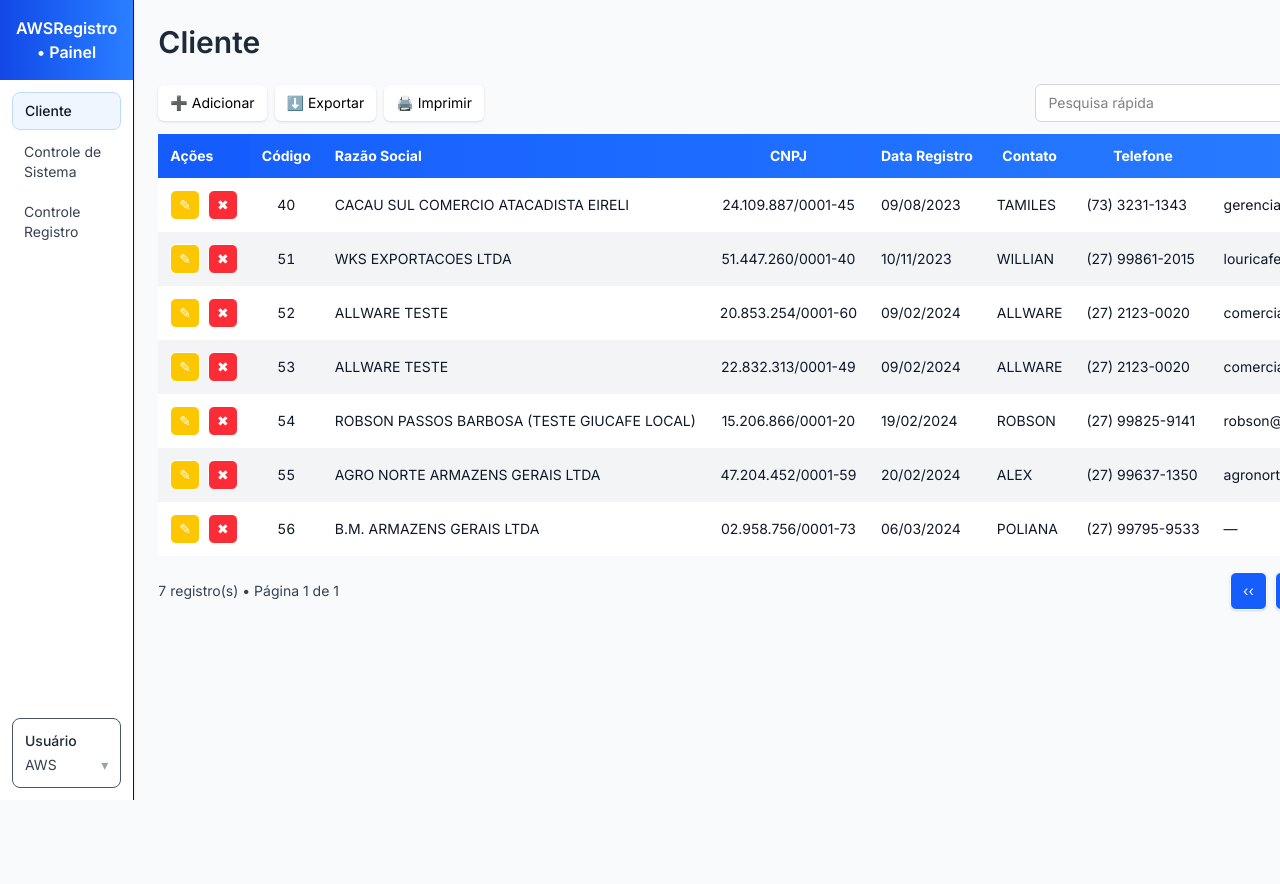
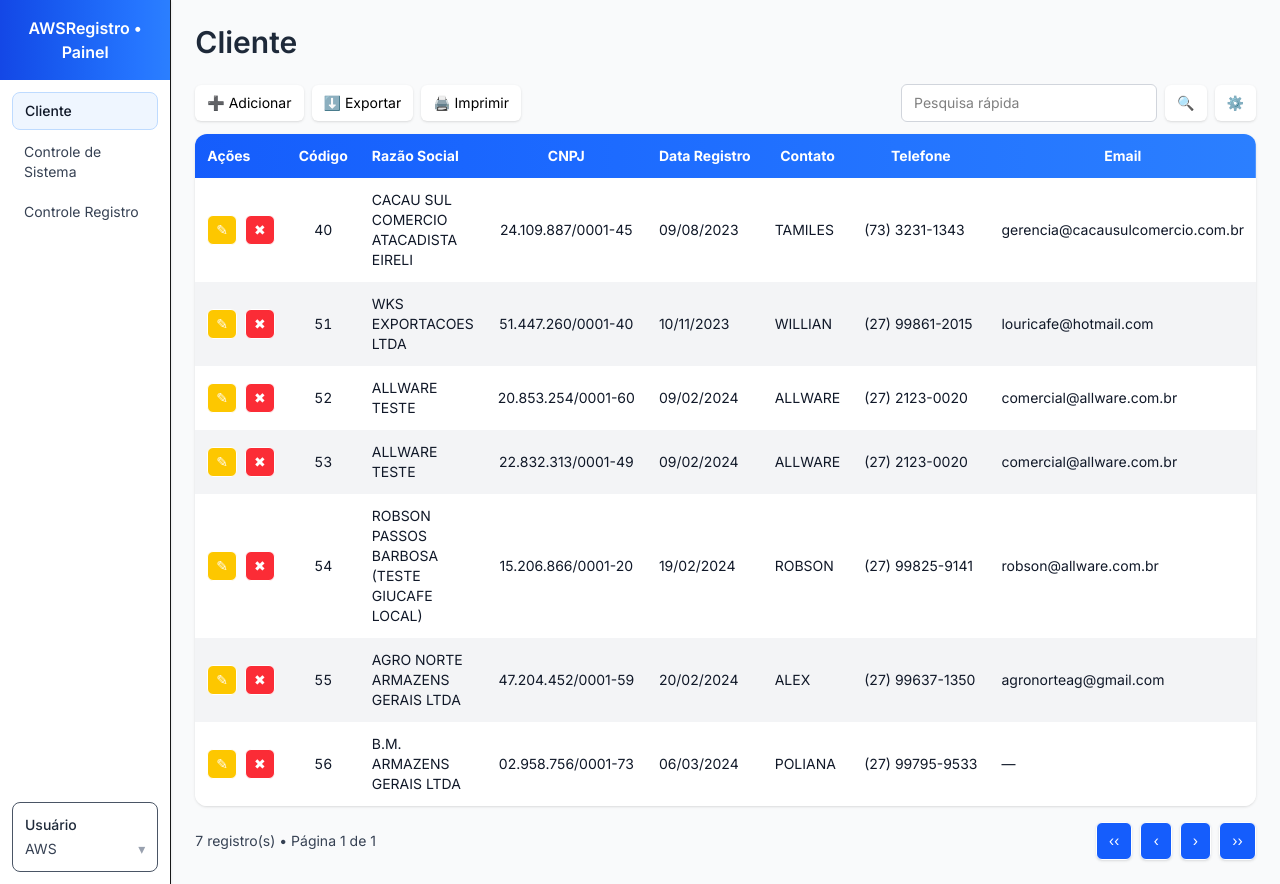
Before and after one commit to justRenzinza/AWSRegistro, a Next.js app: page /clientes in a window 1280 px wide. Before the commit the page ends 800 px from the top, so only its background shows below. Built offline with nearby package versions, Linux system fonts and the light colour scheme.

Commit message:
atualização no clientes

```diff
--- a/app/(pages)/clientes/page.tsx
+++ b/app/(pages)/clientes/page.tsx
@@ -52,8 +52,8 @@ function isValidCNPJ(cnpjRaw: string) {
 	if (cnpj.length !== 14) return false;
 	if (/^(\d)\1{13}$/.test(cnpj)) return false;
 	const calcDV = (base: string) => {
-		const pesos1 = [5,4,3,2,9,8,7,6,5,4,3,2];
-		const pesos2 = [6,5,4,3,2,9,8,7,6,5,4,3,2];
+		const pesos1 = [5, 4, 3, 2, 9, 8, 7, 6, 5, 4, 3, 2];
+		const pesos2 = [6, 5, 4, 3, 2, 9, 8, 7, 6, 5, 4, 3, 2];
 		const arr = base.split("").map(n => parseInt(n, 10));
 		const d1 = 11 - (arr.slice(0, 12).reduce((acc, n, i) => acc + n * pesos1[i], 0) % 11);
 		const dv1 = d1 >= 10 ? 0 : d1;
@@ -86,7 +86,7 @@ export default function ClientesPage() {
 	const [editForm, setEditForm] = useState<Partial<Cliente>>({});
 	const [errors, setErrors] = useState<{ cnpj?: string; email?: string }>({});
 
-	/* busca (código, razão social, cnpj, data, contato, telefone, email) */
+	/* busca */
 	const filtered = useMemo<Cliente[]>(() => {
 		const q = query.trim().toLowerCase();
 		let data = rows.filter((r) =>
@@ -257,7 +257,10 @@ export default function ClientesPage() {
 						<button
 							className="rounded-md border px-3 py-2 text-sm shadow transition-transform hover:scale-105"
 							onClick={() => setOpenSidebar(true)}
-							aria-label="Abrir menu">☰</button>
+							aria-label="Abrir menu"
+						>
+							☰
+						</button>
 						<div className="ml-1 font-semibold">AWSRegistro | Painel</div>
 					</div>
 
@@ -285,59 +288,31 @@ export default function ClientesPage() {
 							</div>
 						</div>
 
-						{/* TABELA — scroll só aqui; sticky apenas no md+ */}
-<div className="-mx-4 sm:mx-0 relative">
-	{/* este é o ÚNICO lugar com overflow-x */}
-	<div className="overflow-x-auto no-scrollbar touch-pan-x px-4 sm:px-0">
-		{/* 👇 Força a largura mínima no wrapper, NÃO no <table> */}
-		<div className="min-w-[980px] md:min-w-0">
-			<table className="w-full table-auto border-separate border-spacing-0 text-xs sm:text-sm bg-white rounded-xl shadow">
+						{/* tabela simples (sem scroll lateral) */}
+						<div className="rounded-xl bg-white shadow overflow-hidden">
+							<table className="w-full border-separate border-spacing-0 text-xs sm:text-sm">
 								<thead>
 									<tr className="bg-gradient-to-r from-blue-600 to-blue-500 text-white">
-						{/* sticky só em md+ */}
-						<th className="px-3 py-3 w-28 text-left whitespace-nowrap md:sticky md:left-0 md:z-20 md:bg-blue-600/95 md:backdrop-blur">
-							Ações
-						</th>
-						<th
-							className="px-3 py-3 w-20 text-center whitespace-nowrap cursor-pointer"
-							onClick={() => toggleSort("codigo")}
-						>
+										<th className="px-3 py-3 w-28 text-left whitespace-nowrap">Ações</th>
+										<th className="px-3 py-3 w-20 text-center whitespace-nowrap cursor-pointer" onClick={() => toggleSort("codigo")}>
 											Código {sortKey === "codigo" ? (sortDir === "asc" ? "▲" : "▼") : ""}
 										</th>
-						<th
-							className="px-3 py-3 text-left whitespace-nowrap cursor-pointer"
-							onClick={() => toggleSort("razaoSocial")}
-						>
+										<th className="px-3 py-3 text-left whitespace-nowrap cursor-pointer" onClick={() => toggleSort("razaoSocial")}>
 											Razão Social {sortKey === "razaoSocial" ? (sortDir === "asc" ? "▲" : "▼") : ""}
 										</th>
-						<th
-							className="px-3 py-3 text-center whitespace-nowrap cursor-pointer"
-							onClick={() => toggleSort("cnpj")}
-						>
+										<th className="px-3 py-3 text-center whitespace-nowrap cursor-pointer" onClick={() => toggleSort("cnpj")}>
 											CNPJ {sortKey === "cnpj" ? (sortDir === "asc" ? "▲" : "▼") : ""}
 										</th>
-						<th
-							className="px-3 py-3 whitespace-nowrap hidden sm:table-cell cursor-pointer"
-							onClick={() => toggleSort("dataRegistro")}
-						>
+										<th className="px-3 py-3 whitespace-nowrap hidden sm:table-cell cursor-pointer" onClick={() => toggleSort("dataRegistro")}>
 											Data Registro {sortKey === "dataRegistro" ? (sortDir === "asc" ? "▲" : "▼") : ""}
 										</th>
-						<th
-							className="px-3 py-3 whitespace-nowrap hidden sm:table-cell cursor-pointer"
-							onClick={() => toggleSort("contato")}
-						>
+										<th className="px-3 py-3 whitespace-nowrap hidden sm:table-cell cursor-pointer" onClick={() => toggleSort("contato")}>
 											Contato {sortKey === "contato" ? (sortDir === "asc" ? "▲" : "▼") : ""}
 										</th>
-						<th
-							className="px-3 py-3 whitespace-nowrap hidden sm:table-cell cursor-pointer"
-							onClick={() => toggleSort("telefone")}
-						>
+										<th className="px-3 py-3 whitespace-nowrap hidden sm:table-cell cursor-pointer" onClick={() => toggleSort("telefone")}>
 											Telefone {sortKey === "telefone" ? (sortDir === "asc" ? "▲" : "▼") : ""}
 										</th>
-						<th
-							className="px-3 py-3 whitespace-nowrap hidden sm:table-cell cursor-pointer"
-							onClick={() => toggleSort("email")}
-						>
+										<th className="px-3 py-3 whitespace-nowrap hidden sm:table-cell cursor-pointer" onClick={() => toggleSort("email")}>
 											Email {sortKey === "email" ? (sortDir === "asc" ? "▲" : "▼") : ""}
 										</th>
 									</tr>
@@ -346,9 +321,8 @@ export default function ClientesPage() {
 								<tbody className="text-gray-900">
 									{pageData.map((r, idx) => (
 										<tr key={r.id} className={idx % 2 === 0 ? "bg-white" : "bg-gray-100"}>
-							{/* sticky só em md+; no mobile libera o arraste */}
-							<td className="px-3 py-3 md:sticky md:left-0 md:z-10 md:bg-inherit">
-								<div className="flex items-center justify-center gap-2 select-none">
+											<td className="px-3 py-3">
+												<div className="flex items-center justify-center gap-2">
 													<button
 														onClick={() => handleEditOpen(r.id)}
 														className="rounded-md border text-white bg-yellow-400 px-2 py-1 hover:bg-yellow-500 transition"
@@ -367,7 +341,14 @@ export default function ClientesPage() {
 											</td>
 
 											<td className="px-3 py-3 whitespace-nowrap text-center tabular-nums">{r.codigo}</td>
-							<td className="px-3 py-3 whitespace-nowrap">{r.razaoSocial}</td>
+
+											<td
+												className="px-3 py-3 text-left max-w-[10rem] truncate sm:max-w-none sm:whitespace-normal"
+												title={r.razaoSocial}
+											>
+												{r.razaoSocial}
+											</td>
+
 											<td className="px-3 py-3 whitespace-nowrap text-center">{formatCNPJ(r.cnpj)}</td>
 											<td className="px-3 py-3 whitespace-nowrap hidden sm:table-cell">{r.dataRegistro}</td>
 											<td className="px-3 py-3 whitespace-nowrap hidden sm:table-cell">{r.contato}</td>
@@ -390,14 +371,6 @@ export default function ClientesPage() {
 								</tbody>
 							</table>
 						</div>
-	</div>
-</div>
-
-
-
-
-
-
 
 						{/* paginação */}
 						<div className="mt-4 flex flex-wrap items-center justify-between gap-3 text-black">
--- a/app/globals.css
+++ b/app/globals.css
@@ -6,8 +6,8 @@
 	--foreground: #171717;
 
 	--font-sans: ui-sans-serif, system-ui, -apple-system, BlinkMacSystemFont,
-		"Segoe UI", Roboto, "Helvetica Neue", Arial, "Noto Sans",
-		"Apple Color Emoji", "Segoe UI Emoji", "Segoe UI Symbol", "Noto Color Emoji";
+    "Segoe UI", Roboto, "Helvetica Neue", Arial, "Noto Sans",
+    "Apple Color Emoji", "Segoe UI Emoji", "Segoe UI Symbol", "Noto Color Emoji";
 }
 
 /* ---------- Base ---------- */
@@ -20,7 +20,6 @@ html, body {
 	overflow-x: clip;
 }
 
-/* Dark mode automático (opcional) */
 @media (prefers-color-scheme: dark) {
 	:root {
 		--background: #0a0a0a;
@@ -32,26 +31,3 @@ body {
 	background: var(--background);
 	color: var(--foreground);
 }
-
-/* ---------- Utilitários ---------- */
-/* Oculta trilho de scroll (para usar no wrapper da tabela) */
-.no-scrollbar::-webkit-scrollbar {
-  display: none;
-}
-.no-scrollbar {
-  -ms-overflow-style: none;
-  scrollbar-width: none;
-}
-
-/* Scroller horizontal com gesto suave no iOS/Android.
-   Use junto com overflow-x-auto (ou direto como classe utilitária extra). */
-.scroll-x-touch {
-	-webkit-overflow-scrolling: touch;
-  touch-action: pan-x;
-	scroll-behavior: smooth;
-	scrollbar-width: thin;
-}
-
-.debug-scroll {
-	outline: 2px dashed red;
-}
--- a/app/layout.tsx
+++ b/app/layout.tsx
@@ -24,3 +24,9 @@ export default function RootLayout({ children }: { children: React.ReactNode })
 		</html>
 	);
 }
+
+export const viewport = {
+	width: "device-width",
+	initialScale: 1,
+	maximumScale: 1,
+};
```
Lines whose indentation alone changed are shown as unchanged.
